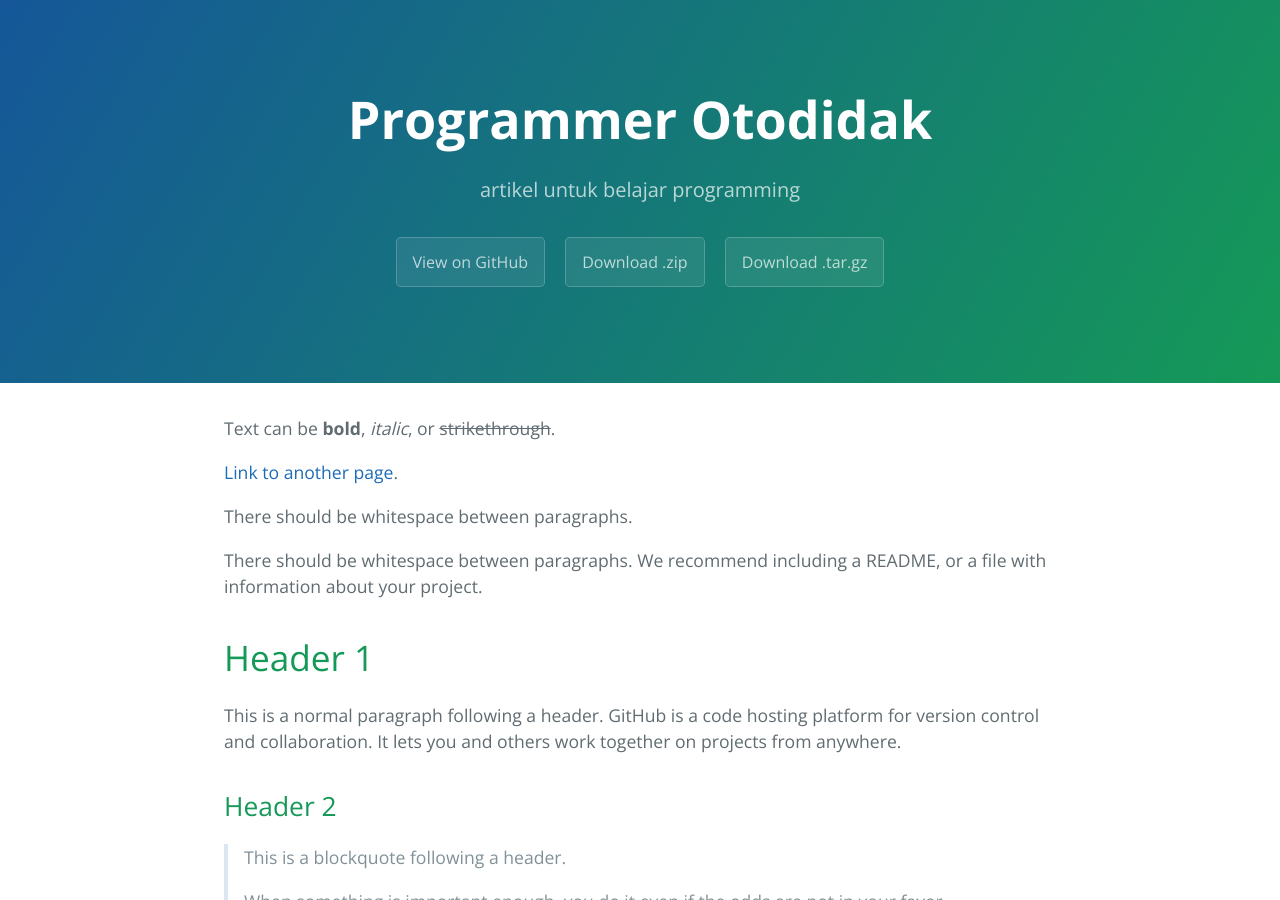
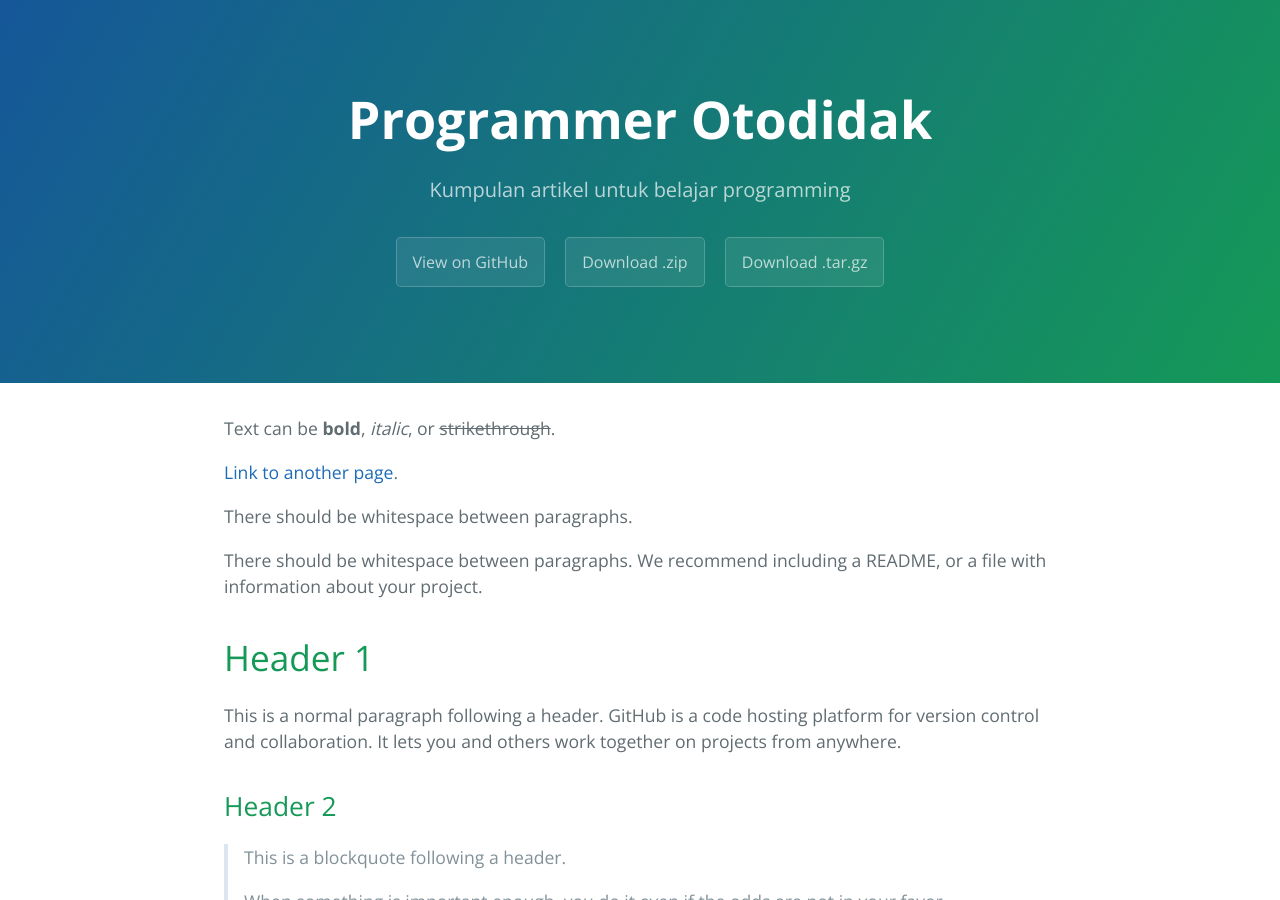
Before and after one commit to fauziahkipau/artikel.github.io, a Jekyll site: the page built from index.md, in a window 1280 px wide and 900 px high. Built offline with Jekyll 4.4.1, drawn with Linux system fonts in a browser that asks for light colours.

Commit message:
Update _config.yml

```diff
--- a/_config.yml
+++ b/_config.yml
@@ -1,3 +1,3 @@
 title: Programmer Otodidak
-description: artikel untuk belajar programming
+description: Kumpulan artikel untuk belajar programming
 show_downloads: true
```
